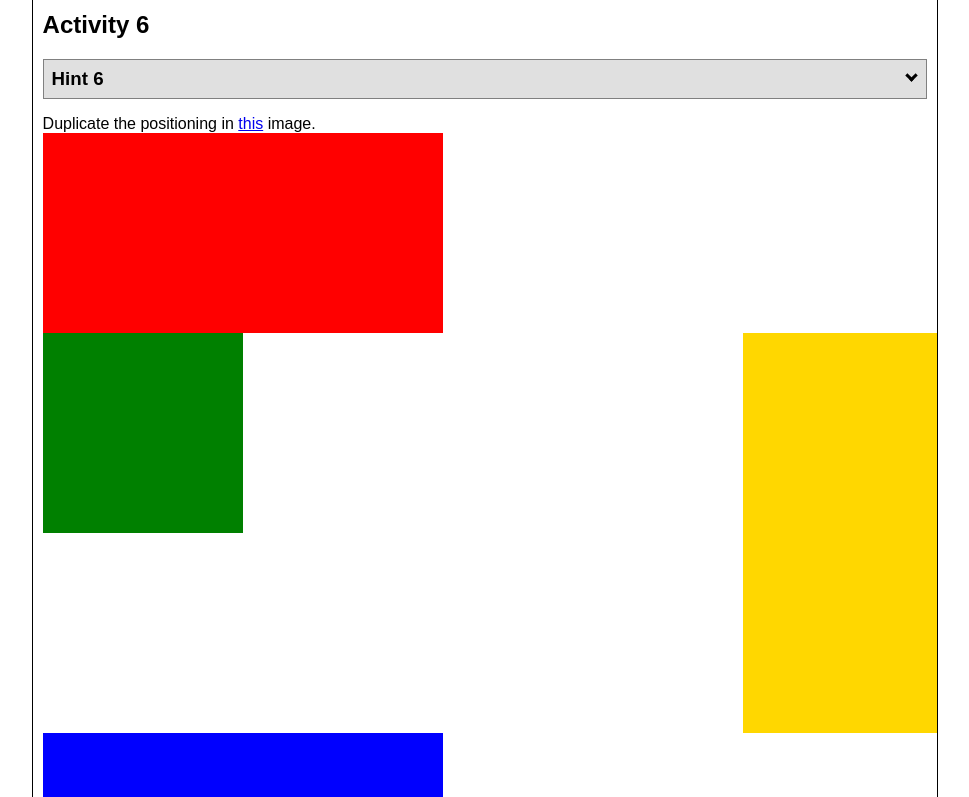
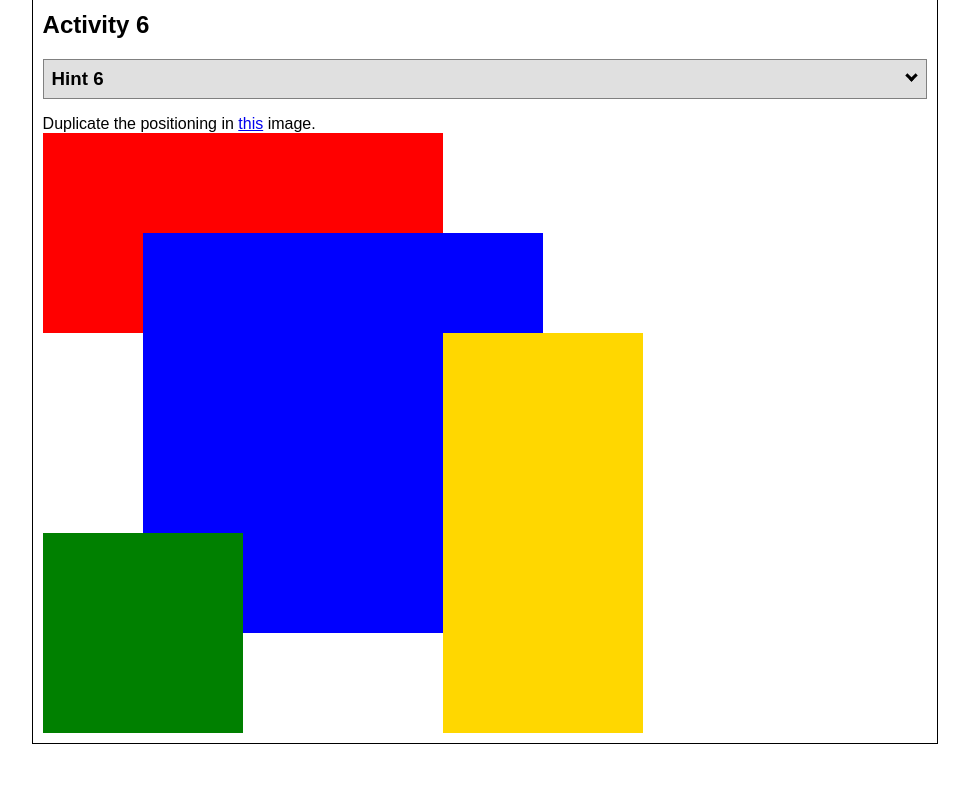
Before and after one commit to Argorock/wdd130, a plain HTML site: page patterns/positioning/positioning/positioning.html in a window 1280 px wide. Shown: the part 3243-4040 px from the top of the page, without its empty margins (155-1124 px from the left). After the commit the page ends 4007 px from the top, so only its background shows below. Drawn offline with Linux system fonts and the light colour scheme.

Commit message:
pattern finish

```diff
--- a/patterns/positioning/positioning/positionstyles.css
+++ b/patterns/positioning/positioning/positionstyles.css
@@ -158,37 +158,41 @@
 /* Activity 6 styles */
 .content6 {
   /* This is the parent of the activity 6 boxes. */
-  display:grid;
-  grid-template-columns: 1fr 1fr 1fr 1fr 1fr 1fr;
-  /* grid-template-rows: 1fr 1fr 1fr 1fr 1fr 1fr; */
+  display: grid;
+  grid-template-columns: 100px 100px 100px 100px 100px 100px;
+  grid-template-rows: 100px 100px 100px 100px 100px 100px;
 }
 .red6 {
   width: 400px;
   height: 200px;
   background-color: red;
-  grid-column: 1/5;
-  /* grid-row: 1/3; */
+  grid-column: 1/6;
+  grid-row: 1/4;
+
 }
 .green6 {
   width: 200px;
   height: 200px;
   background-color: green;
   grid-column: 1/3;
-  /* grid-row: 6/-1; */
+  grid-row: 5/-1;
+  z-index: 2;
+
 }
 .yellow6 {
   width: 200px;
   height: 400px;
   background-color: gold;
   grid-column: 5/-1;
-  /* grid-row: 4/-1; */
+  grid-row: 3/-1;
+  z-index: 2;
 }
 .blue6 {
   width: 400px;
   height: 400px;
   background-color: blue;
-  /* grid-column: 2/6; */
-  /* grid-row: 2/6; */
+  grid-column: 2/6;
+  grid-row: 2/6;
 }
 
 
```
Also changed, not shown: 1 other file.
